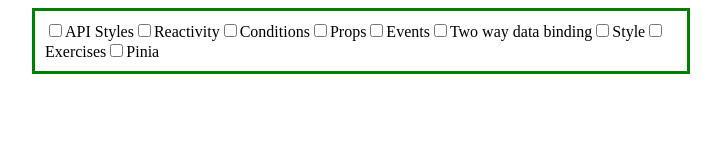
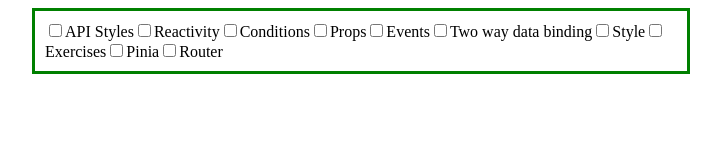
Before and after one commit to PadreSVK/vue-3-basics, a Vue app: page / in a window 1280 px wide. Shown: the top 160 px of the page, without its empty margins (279-1000 px from the left). Built offline with nearby package versions, Linux system fonts and the light colour scheme; the HTML template or start-up script is replaced by a standard one.

Commit message:
Add router

```diff
--- a/src/App.vue
+++ b/src/App.vue
@@ -27,6 +27,9 @@
         <input type="checkbox" v-model="pinia" />
         <label for="pinia">Pinia</label>
 
+        <input type="checkbox" v-model="router" />
+        <label for="router">Router</label>
+
         <APIStyles v-if="apistyles" />
         <Reactivity v-if="reactivity" />
         <Conditions v-if="conditions" />
@@ -38,7 +41,13 @@
 
         <Pinia v-if="pinia"></Pinia>
 
+        <div v-if="router">
+            <RouterLink to="/">Home</RouterLink>
+            <RouterLink :to="{name: 'about'}">About</RouterLink>
+            <RouterView></RouterView>
+        </div>
     </div>
+
 </template>
 
 <script setup lang="ts">
@@ -63,6 +72,7 @@
 const twoWayBinding = ref(false)
 const exercises = ref(false)
 const pinia = ref(false)
+const router = ref(false)
 
 </script>
 
--- a/src/views/HomeView.vue
+++ b/src/views/HomeView.vue
@@ -3,6 +3,8 @@
 
 <template>
   <main>
-    Welcome on Home View
+    <h1>
+      Welcome on Home View
+    </h1>
   </main>
 </template>
```
